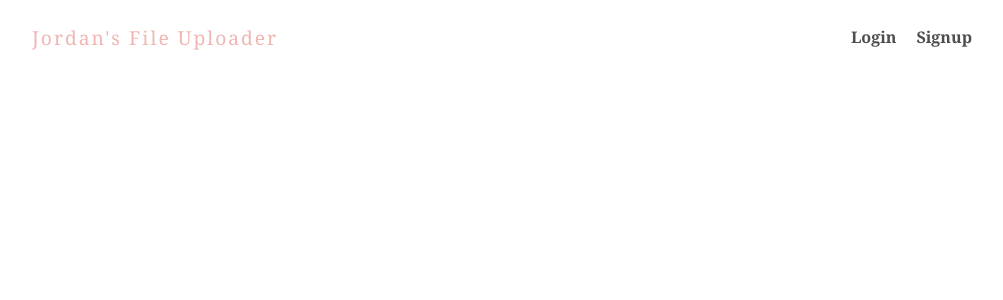
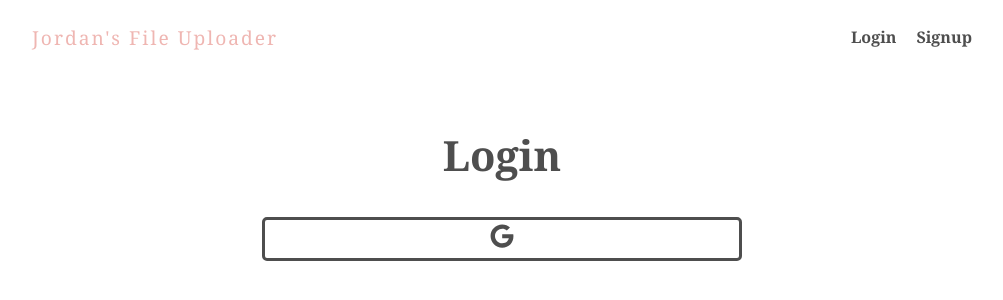
Before and after one commit to codedbyjordan/file-uploader, a React (Create React App) app: page /file-uploader/login in a window 1280 px wide. Shown: the top 300 px of the page, without its empty margins (138-1141 px from the left). Built offline with nearby package versions, Linux system fonts and the light colour scheme; no server answers.

Commit message:
Fix routes...again

```diff
--- a/src/App.js
+++ b/src/App.js
@@ -20,10 +20,10 @@ function App() {
           <Route exact path="/file-uploader">
             <Home/>
           </Route>
-          <Route path="/login">
+          <Route path="/file-uploader/login">
             <Login/>
           </Route>
-          <Route path="/signup">
+          <Route path="/file-uploader/signup">
             <Signup/>
           </Route>
         </Switch>
```
